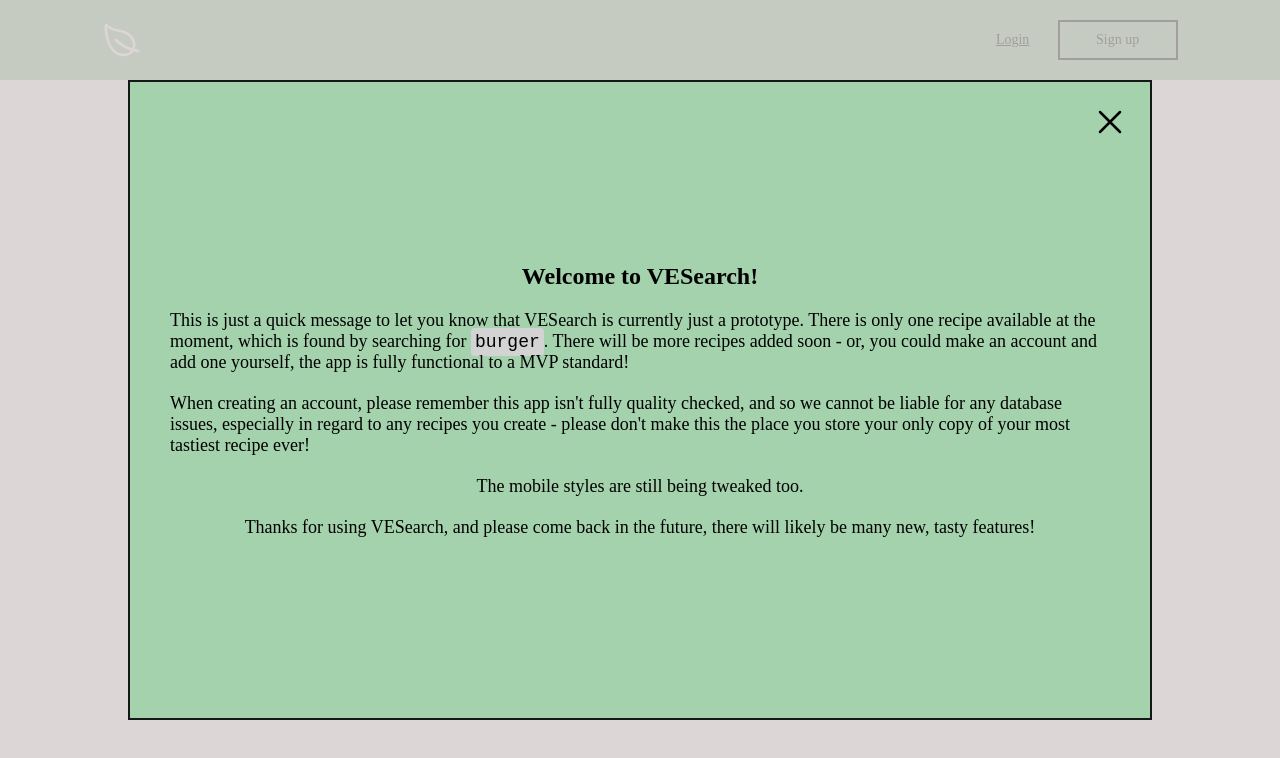
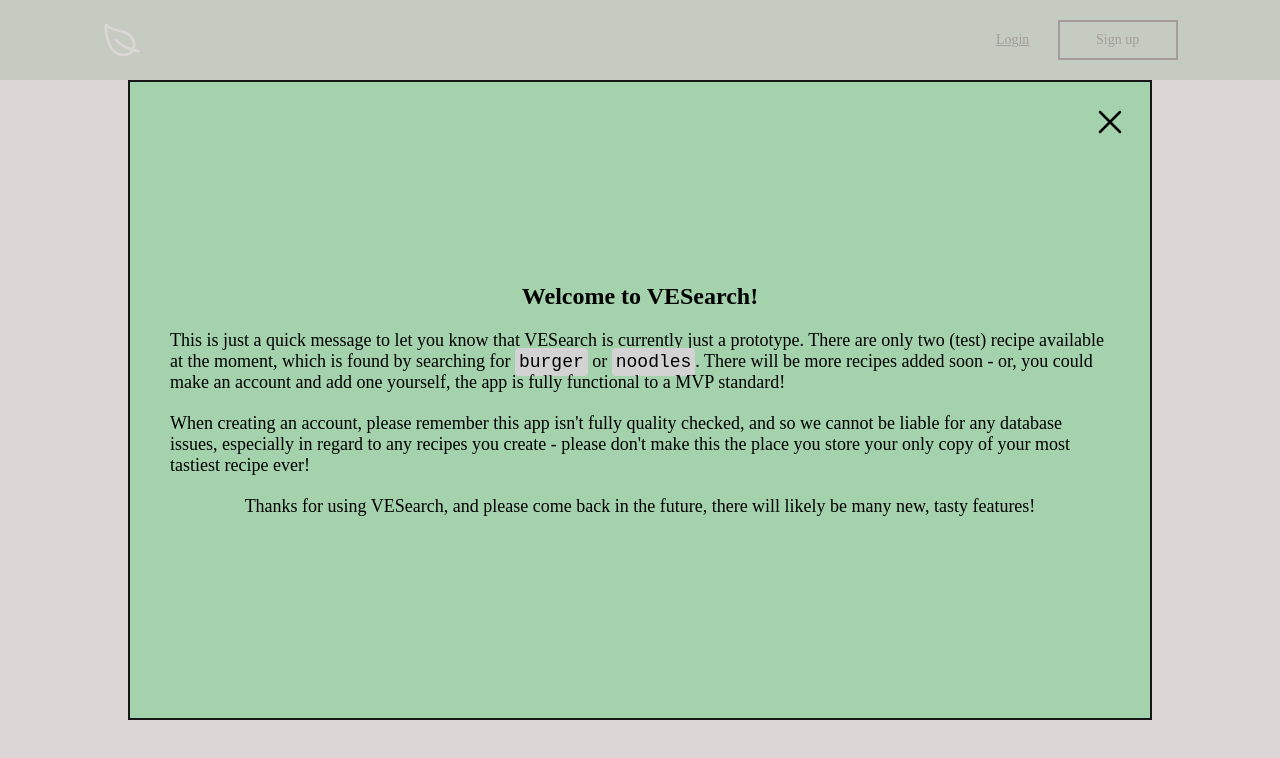
Before and after one commit to jahjam/ve-search-react, a React (Create React App) app: page /search in a window 1280 px wide. Shown: the top 758 px of the page. Built offline with nearby package versions, Linux system fonts and the light colour scheme; no server answers; a web font is replaced by a local one.

Commit message:
added text to modal

```diff
--- a/src/App.js
+++ b/src/App.js
@@ -47,10 +47,11 @@ const Modal = ({ handleModelClick }) => {
 
         <p>
           This is just a quick message to let you know that VESearch is
-          currently just a prototype. There is only one recipe available at the
-          moment, which is found by searching for <code>burger</code>. There
-          will be more recipes added soon - or, you could make an account and
-          add one yourself, the app is fully functional to a MVP standard!
+          currently just a prototype. There are only two (test) recipe available
+          at the moment, which is found by searching for <code>burger</code> or{' '}
+          <code>noodles</code>. There will be more recipes added soon - or, you
+          could make an account and add one yourself, the app is fully
+          functional to a MVP standard!
         </p>
         <p>
           When creating an account, please remember this app isn't fully quality
@@ -59,7 +60,6 @@ const Modal = ({ handleModelClick }) => {
           this the place you store your only copy of your most tastiest recipe
           ever!
         </p>
-        <p>The mobile styles are still being tweaked too.</p>
         <p>
           Thanks for using VESearch, and please come back in the future, there
           will likely be many new, tasty features!
```
